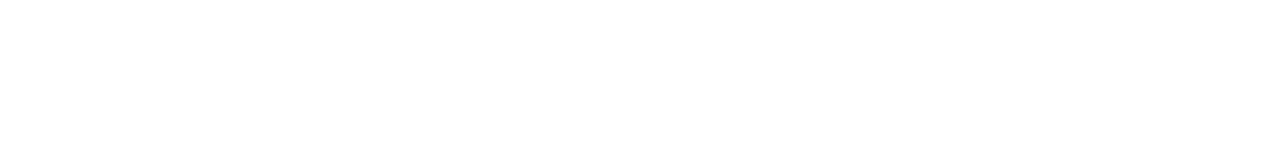
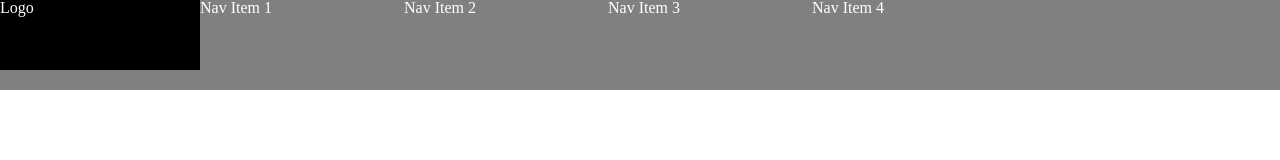
Before and after one commit to BrendonLH/wireframe-exercise, a plain HTML site: page index.html in a window 1280 px wide. Drawn offline with Linux system fonts and the light colour scheme.

Commit message:
added navbar

```diff
--- a/index.html
+++ b/index.html
@@ -9,6 +9,14 @@
     <title>Wireframe exercise</title>
 </head>
 <body>
+    <nav>
+        <div id="logo">Logo</div>
+        <div class="navitem">Nav Item 1</div>
+        <div class="navitem">Nav Item 2</div>
+        <div class="navitem">Nav Item 3</div>
+        <div class="navitem">Nav Item 4</div>
+    </nav>
+
 
 </body>
 </html>
--- a/style.css
+++ b/style.css
@@ -0,0 +1,17 @@
+nav {
+    background-color: grey;
+    height: 90px;
+}
+#logo {
+    background-color: black;
+    color: white;
+    width: 200px;
+    height: 70px;
+    float: left;
+}
+.navitem {
+    display:inline-block;
+    color: white;
+    width: 200px;
+    height: 90px;
+}
```
Also changed, not shown: 1 other file.
